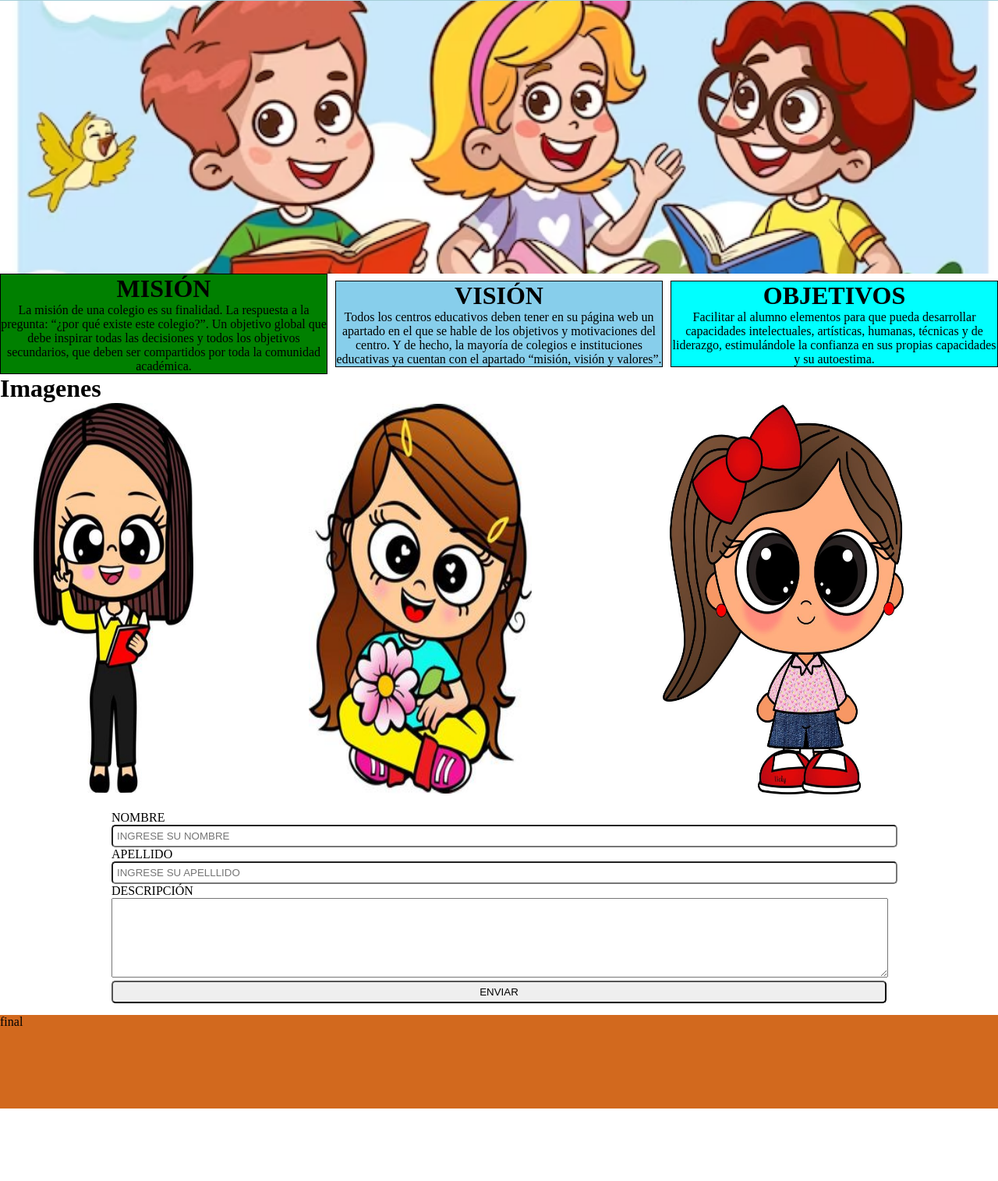
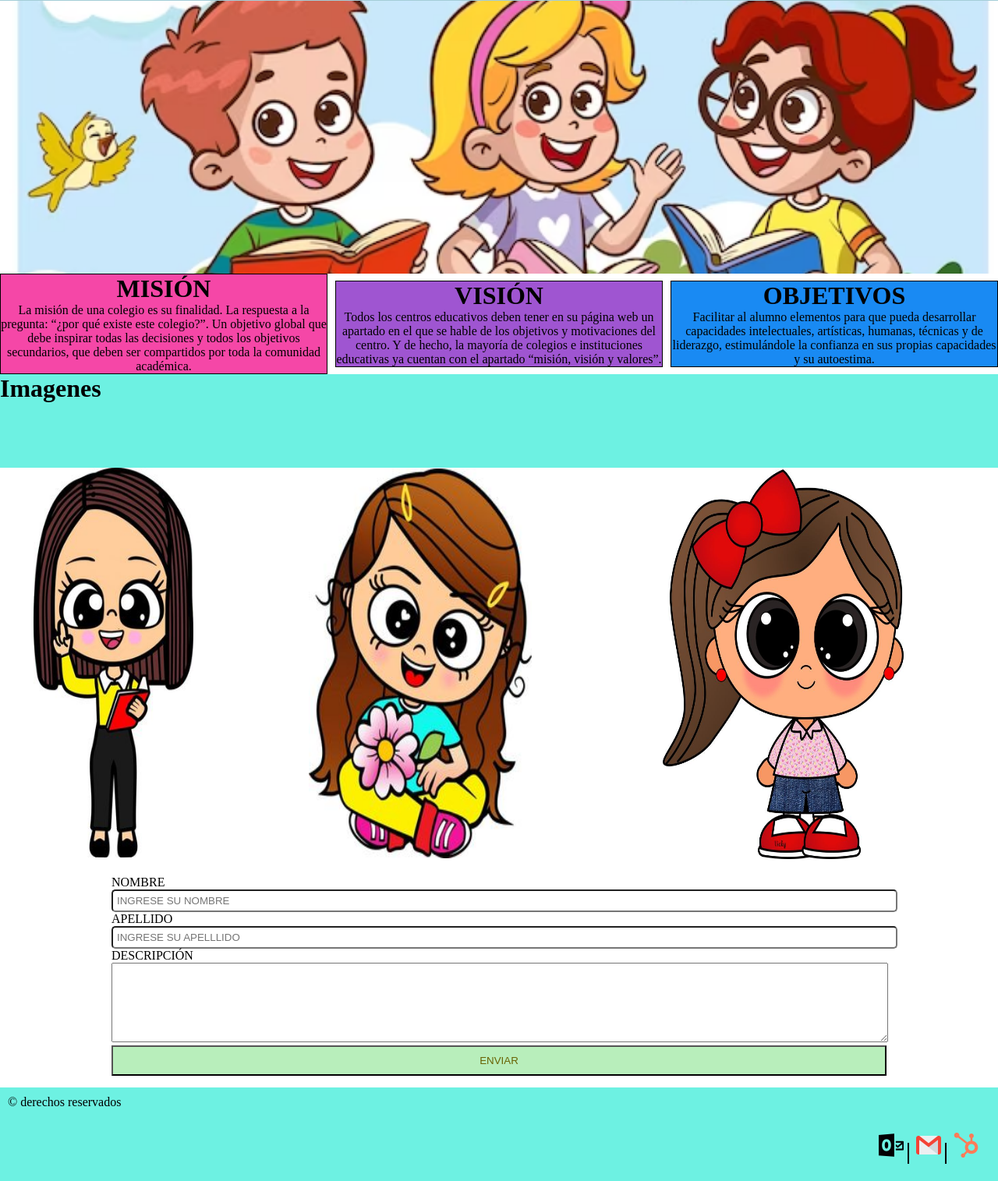
Before and after one commit to selenazuazo/ProyectoPaginaWebSelena, a plain HTML site: page index.html in a window 1280 px wide. Shown: the part 57-1572 px from the top of the page at 78% size. Before the commit the page ends 1479 px from the top, so only its background shows below. Drawn offline with Linux system fonts and the light colour scheme.

Commit message:
TRABAJO SELENA

```diff
--- a/css/estilos.css
+++ b/css/estilos.css
@@ -28,15 +28,15 @@ gap: 10px;
     text-align: center;
 }
 .ColorVerde{
-    background-color: green;
+    background-color: rgb(245, 71, 167);
 }
 .ColorCeleste{
-    background-color: skyblue;
+    background-color: rgb(159, 85, 209);
 }
 .ColorAqua{
-    background-color: aqua;
+    background-color: rgb(25, 138, 243);
 }
-.final{background-color: chocolate;
+.footer{background-color: rgb(109, 241, 226);
 width: 100%;
 height: 120px;}
 .menuSuperior li{
@@ -54,7 +54,7 @@ height: 120px;}
     padding: 20px;
 }
 .menuSuperior li a:hover{
-    color: #e2430c;
+    color: #b9360b;
     background-color: #02506E;
     text-decoration: overline;
 }
@@ -70,12 +70,31 @@ li a{
 form{
     padding: 15px;
 }
-input{
+input[type=text]{
     width: 100%;
     padding: 5px;
     border-radius: 5px;
+}
+input[type=submit]{
+    width: 100%;
+    background-color: rgb(20, 200, 30, 0.3);
+    padding: 10px;
+    color:rgb(105, 99, 4);
+}
+input[type=submit]:hover{
+    background-color: rgba(20, 200, 30, 0.8);
+    cursor: pointer;
 }
 textarea{
     width: 100%;
     height: 100px;
 }
+li a img{
+    width: 32px;
+}
+li a img:hover{
+    opacity: 30%;
+}
+.derechos{
+    padding: 10px;
+}
--- a/index.html
+++ b/index.html
@@ -43,9 +43,18 @@
             <textarea rows="2"></textarea><br>
             <input type="submit" value="ENVIAR"><br>
         </form>
+
     </div>
-    <div class="final">
-     final
+    <div class="footer">
+        <div class="derechos">
+            &copy derechos reservados
+        </div>
+        <ul class="menuSuperior">
+            <li><a href="#"><img src="imagenes/logotipo-de-outlook.png" alt="outlook"></a></li>
+            <li><a href="#"><img src="imagenes/gmail.png" alt="gmail"></a></li>
+            <li><a href="#"><img src="imagenes/hubspot.png" alt="hubspot"></a></li>
+        </ul>
      </div>
+
 </body>
 </html>
```
Also changed, not shown: imagenes/gmail.png (added), imagenes/hubspot.png (added), imagenes/logotipo-de-outlook.png (added).
